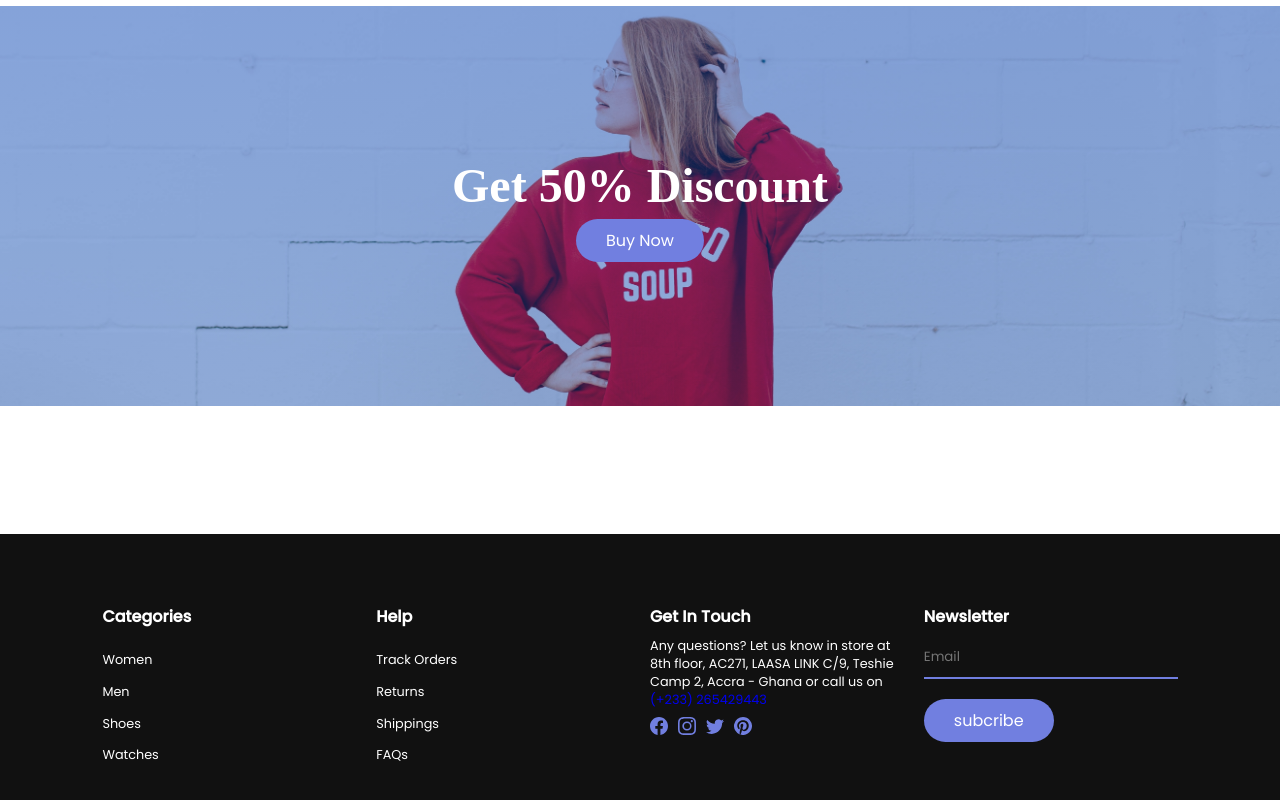
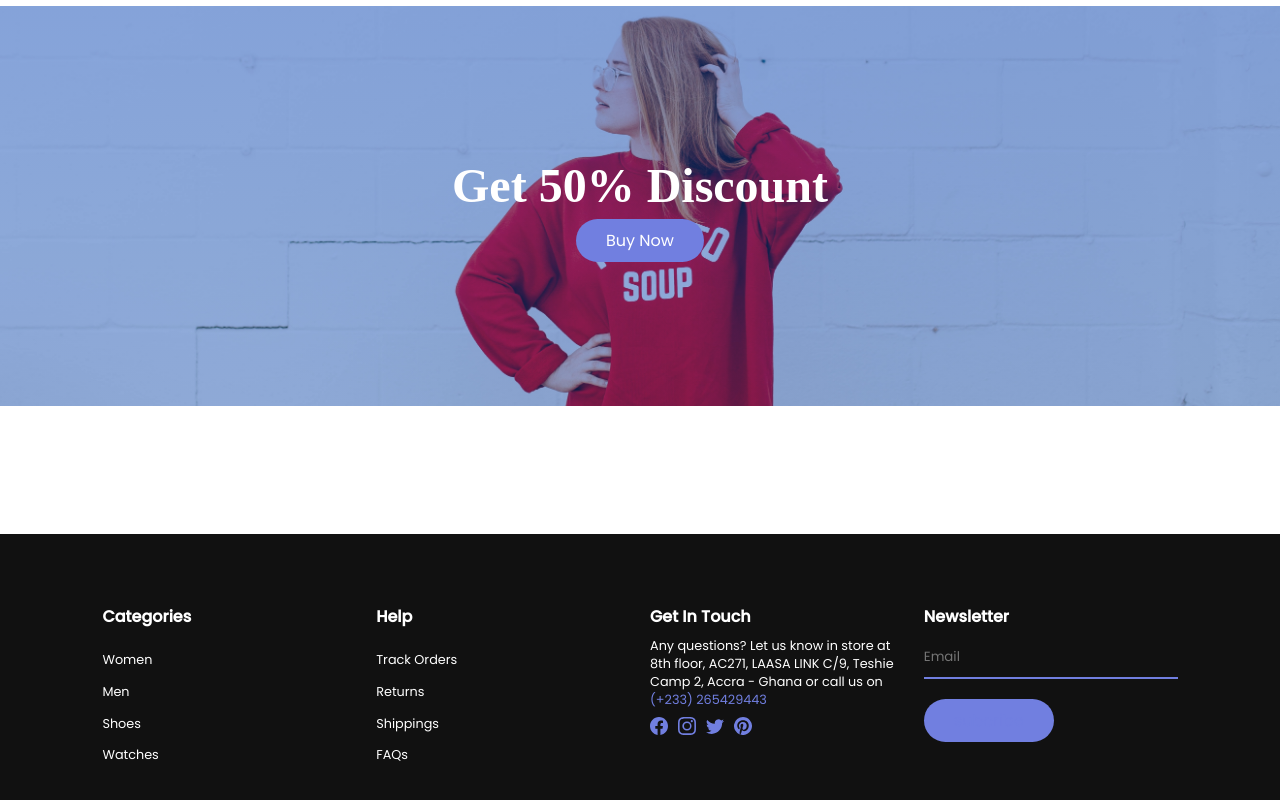
Before and after one commit to Ernest99/react-shop-project, a React (Create React App) app: page / in a window 1280 px wide. Shown: the part 3275-4075 px from the top of the page. Built offline with nearby package versions, Linux system fonts and the light colour scheme; a web font is replaced by a local one.

Commit message:
worked on footer component

```diff
--- a/src/components/Footer.jsx
+++ b/src/components/Footer.jsx
@@ -35,7 +35,7 @@ const Footer = () => {
                     <h4>Get In Touch</h4>
                     <div className="permalinks">
                         <p>
-                        Any questions? Let us know in store at 8th floor, AC271, LAASA LINK C/9, Teshie Camp 2, Accra - Ghana or call us on <a href="tel:+233265429443">(+233) 265429443</a>
+                        Any questions? Let us know in store at 8th floor, AC271, LAASA LINK C/9, Teshie Camp 2, Accra - Ghana or call us on <a href="tel:+233265429443"><br/>(+233) 265429443</a>
                         </p>
                         <div className="social_media">
                             <BsIcons.BsFacebook className='footer_icon'/>
--- a/src/components/footer.css
+++ b/src/components/footer.css
@@ -41,6 +41,9 @@ footer{
     font-family: var(--text-font);
     font-size: .8rem;
 }
+.permalinks a{
+    color: var(--color-primary)
+}
 .footer_flex input{
     width: 100%;
     padding: 10px 0px;
```
